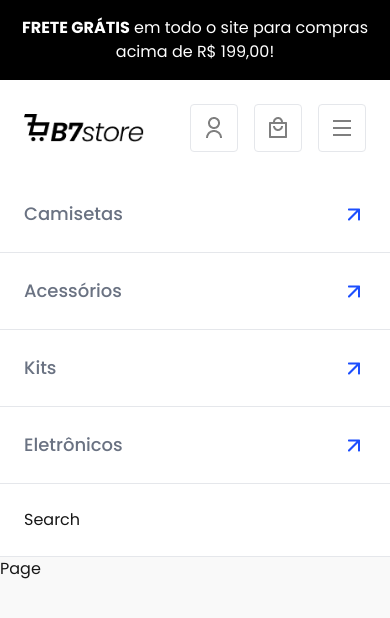
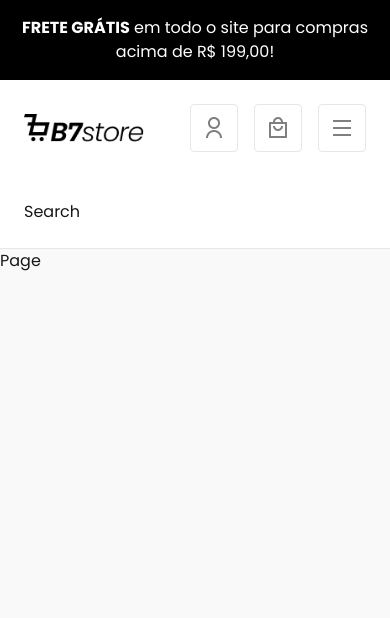
Before and after one commit to Nixwzy/b7store, a Next.js app: page / in a window 390 px wide. Shown: the top 618 px of the page. Built offline with nearby package versions, Linux system fonts and the light colour scheme.

Commit message:
style(header): improve code formatting and comments for clarity

```diff
--- a/src/components/layout/header.tsx
+++ b/src/components/layout/header.tsx
@@ -4,6 +4,7 @@ import Image from 'next/image';
 import { HeaderIcon } from './header-icon';
 import Link from 'next/link';
 import { useState } from 'react';
+import { is } from 'zod/locales';
 
 type MenuItem = {
   label: string;
@@ -18,7 +19,7 @@ export function Header() {
     { label: 'Eletrônicos', href: 'categories/eletronicos' },
   ];
 
-  const [isMenuOpen, setIsMenuOpen] = useState(false);
+  const [isMenuOpen, setIsMenuOpen] = useState(false); // menu state toggle mobile menu
 
   return (
     <header className="bg-white border-b border-gray-200">
@@ -54,18 +55,21 @@ export function Header() {
               />
             </Link>
             {/* mobile menu */}
-            <div className="md:hidden">
+            <div className="md:hidden" onClick={() => setIsMenuOpen(!isMenuOpen)}>
               <HeaderIcon src="/assets/ui/menu-line.png" alt="Menu Icon" />
             </div>
           </div>
         </div>
       </div>
-      {/* mobile menu sections */}
+      {/* mobile menu sections state={isMenuOpen} */}
+      {isMenuOpen && (
         <div className="md:hidden">
           {menu.map((item) => (
             <Link key={item.label} href={item.href}>
               <div className="p-6 border-b border-gray-200 flex items-center justify-between">
-              <div className='font-medium text-gray-500 text-lg'>{item.label}</div>
+                <div className="font-medium text-gray-500 text-lg">
+                  {item.label}
+                </div>
 
                 <Image
                   src="/assets/ui/arrow-up-right.png"
@@ -77,6 +81,7 @@ export function Header() {
             </Link>
           ))}
         </div>
+      )}
       {/* search */}
       <div className="md:hidden p-6">Search</div>
     </header>
```
Lines whose indentation alone changed are shown as unchanged.
